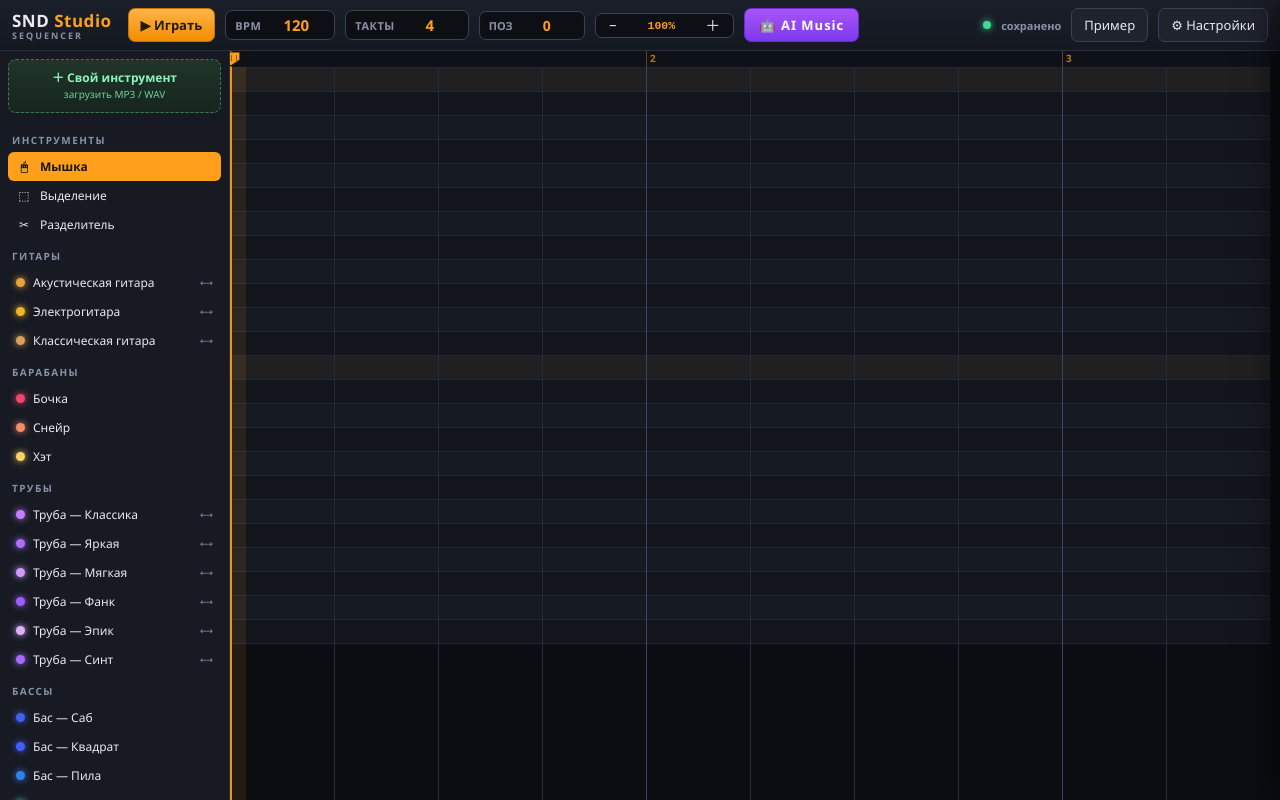
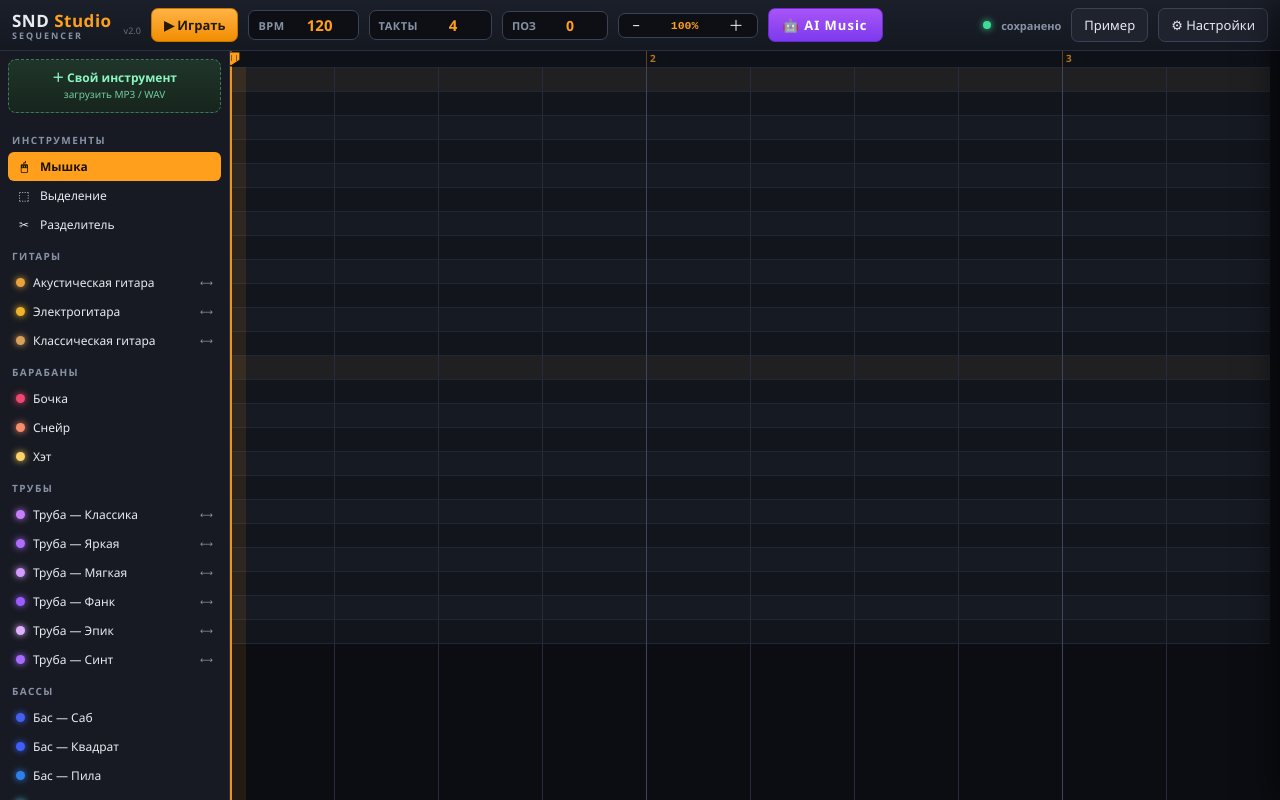
Before and after one commit to M3nree/snd-studio, a website: page public/index.html in a window 1280 px wide. Drawn offline with Linux system fonts and the light colour scheme.

Commit message:
Добавлена версия v2.0 в заголовок

```diff
--- a/public/index.html
+++ b/public/index.html
@@ -232,6 +232,7 @@ textarea{resize:vertical;line-height:1.5;}
 <div id="app">
   <div class="topbar">
     <div class="logo">SND <span>Studio</span><small>SEQUENCER</small></div>
+    <div style="font-size:9px;color:var(--muted);margin-left:-4px;margin-top:10px;opacity:.7;">v2.0</div>
     <button id="btnPlay" class="primary">▶ Играть</button>
     <div class="num-box" title="Темп"><span>BPM</span><input type="number" id="bpmInput" value="120" min="40" max="240" step="1" inputmode="numeric"></div>
     <div class="num-box" title="Длина трека"><span>ТАКТЫ</span><input type="number" id="barsInput" value="4" min="1" max="200" step="1" inputmode="numeric"></div>
```
